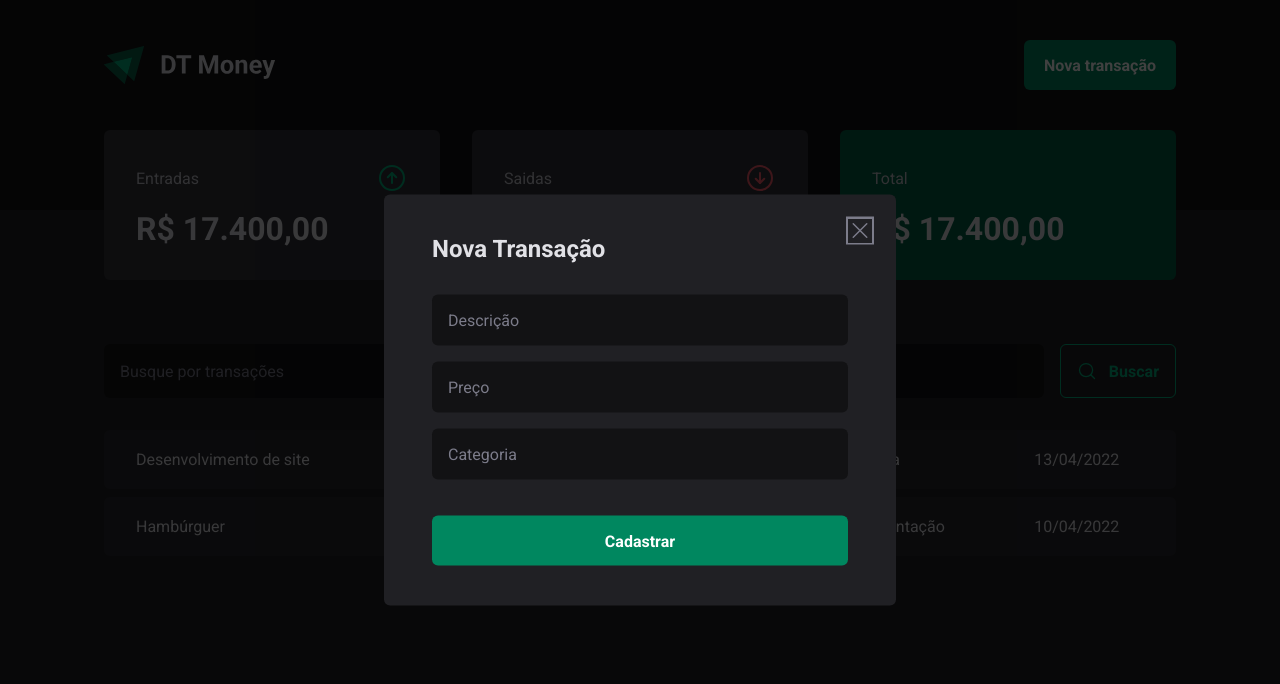
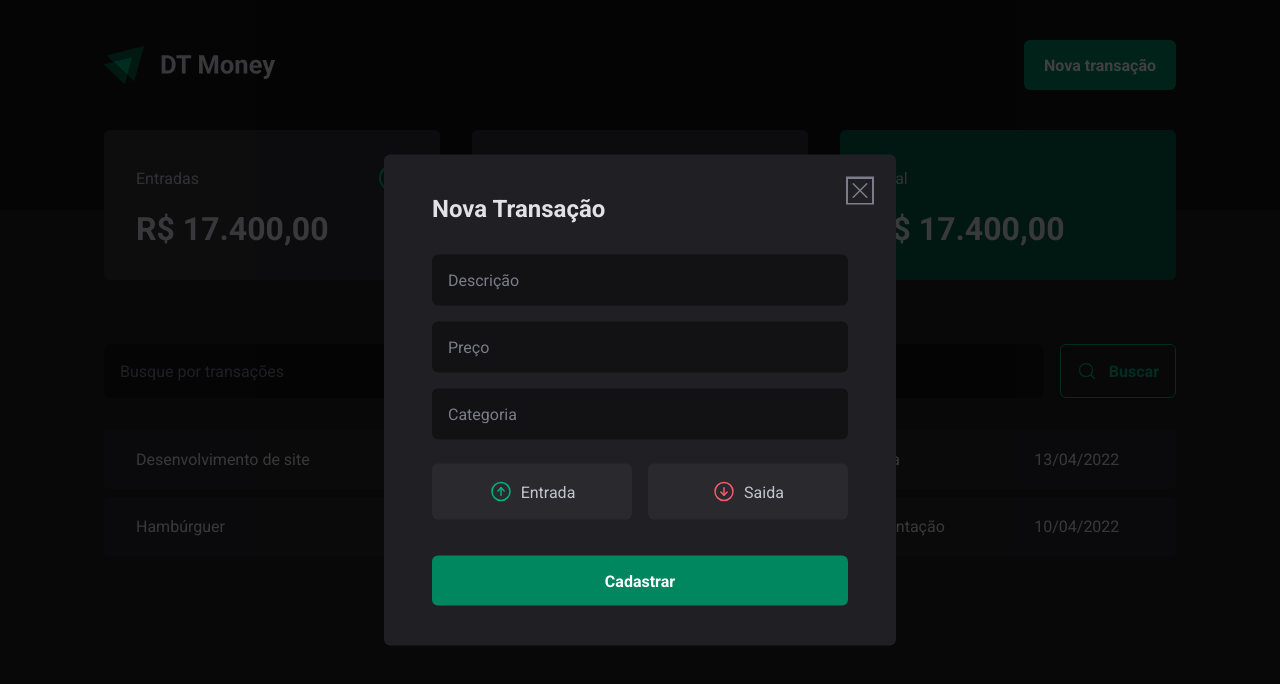
Before and after one commit to LeticiaRosa/03-Dt-Money, a React (Vite) app: page / in a window 1280 px wide. Both pictures are taken after a click on the button "Nova transação". Shown: the top 684 px of the page. Built offline with nearby package versions, Linux system fonts and the light colour scheme.

Commit message:
Finalised the New Transaction Modal CSS

```diff
--- a/src/components/NewTransactionModal/index.tsx
+++ b/src/components/NewTransactionModal/index.tsx
@@ -1,6 +1,6 @@
 import * as Dialog from "@radix-ui/react-dialog";
-import { Overlay, Content, CloseButton } from "./styles";
-import { X } from "phosphor-react";
+import { Overlay, Content, CloseButton, TransactionType, TransactionTypeButton } from "./styles";
+import { ArrowCircleDown, ArrowCircleUp, X } from "phosphor-react";
 
 
 export function NewTransactionModal() {
@@ -19,6 +19,17 @@
           <input type="number" placeholder="Preço" required />
           <input type="text" placeholder="Categoria" required />
 
+          <TransactionType>
+            <TransactionTypeButton $variant='income' >
+              <ArrowCircleUp size={24} />
+              Entrada
+            </TransactionTypeButton>
+            <TransactionTypeButton $variant='outcome' >
+              <ArrowCircleDown size={24} />
+              Saida
+            </TransactionTypeButton>
+          </TransactionType>
+
           <button type="submit">
             Cadastrar
           </button>
--- a/src/components/NewTransactionModal/styles.ts
+++ b/src/components/NewTransactionModal/styles.ts
@@ -51,6 +51,35 @@
   }
 `;
 
+export const TransactionType = styled.div`
+  display: grid;
+  grid-template-columns: repeat(2,1fr);
+  gap: 1rem;
+  margin-top: 0.5rem;
+`;
+
+interface TransactionTypeButtonProps {
+  $variant: 'income' | 'outcome'
+}
+
+export const TransactionTypeButton = styled.button<TransactionTypeButtonProps>`
+ background: ${props=> props.theme['gray-700']};
+ padding: 1rem;
+ display: flex;
+ align-items: center;
+ justify-content: center;
+ gap: 0.5rem;
+ border-radius: 6px;
+ cursor: pointer;
+ border: 0;
+ color: ${props=>props.theme['gray-300']};
+
+  svg{
+    color: ${props=> props.$variant === 'income'? props.theme['green-300'] : props.theme["red-300"]}
+  }
+
+`;
+
 export const CloseButton = styled(Dialog.Close)`
   position: absolute;
   background: transparent;
```
